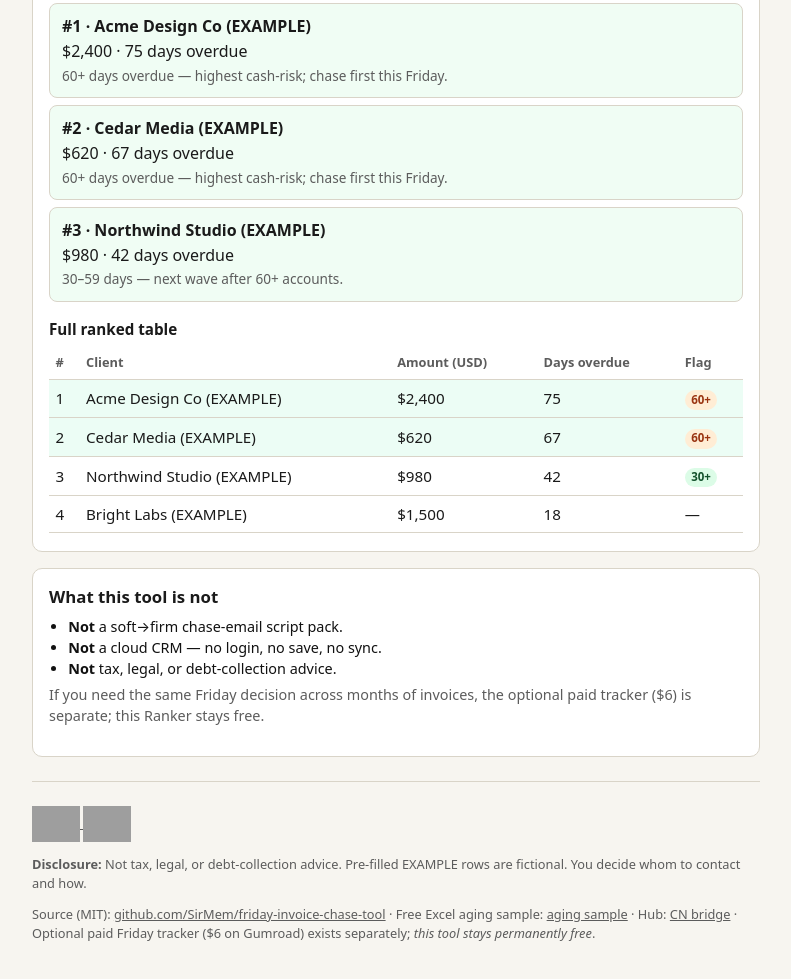
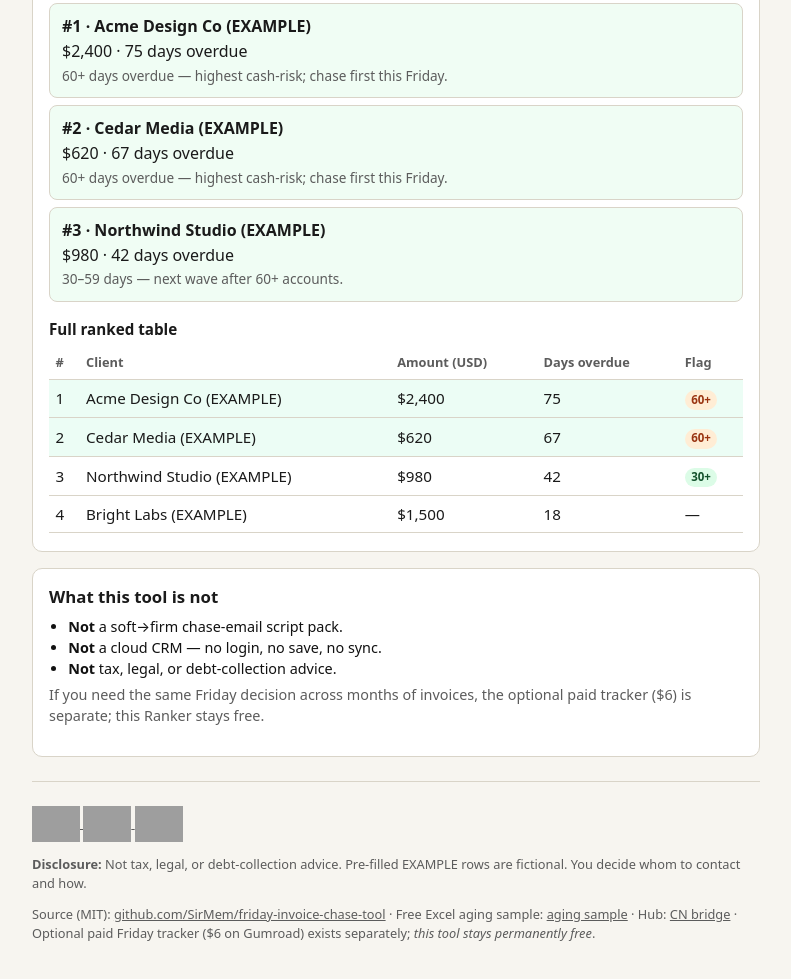
Before and after one commit to SirMem/friday-invoice-chase-tool, a plain HTML site: page index.html in a window 1280 px wide. Shown: the part 683-1662 px from the top of the page, without its empty margins (244-1035 px from the left). Drawn offline with Linux system fonts and the light colour scheme; grey boxes are pictures that could not be loaded.

Commit message:
Add submitby.ai free badge (submission 5c24cee8) for listing verification

```diff
--- a/index.html
+++ b/index.html
@@ -182,7 +182,8 @@
         <a href="https://curlship.com/l/8311" rel="noopener noreferrer">
           <img src="https://curlship.com/badge.svg" alt="Listed on CurlShip" width="120" height="20">
         </a>
-      </p>
+        <a href="https://submitby.ai/projects/5c24cee8-0140-4669-a4fd-635957c04a29" data-submitby="e9bb5b6a82c9ffc15429d75869541655e9051d55931ddaef6c09260501edae62"><img src="https://submitby.ai/badges/chip-light.svg" alt="Listed on submitby.ai" width="128" height="28" /></a>
+</p>
       <p><strong>Disclosure:</strong> Not tax, legal, or debt-collection advice. Pre-filled EXAMPLE rows are fictional. You decide whom to contact and how.</p>
       <p>
         Source (MIT): <a href="https://github.com/SirMem/friday-invoice-chase-tool">github.com/SirMem/friday-invoice-chase-tool</a>
```
Also changed, not shown: 1 other file.
